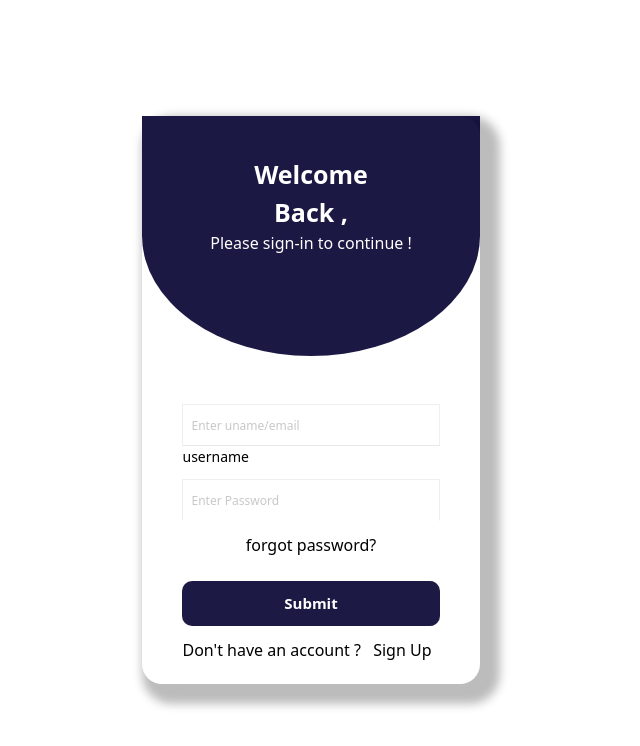
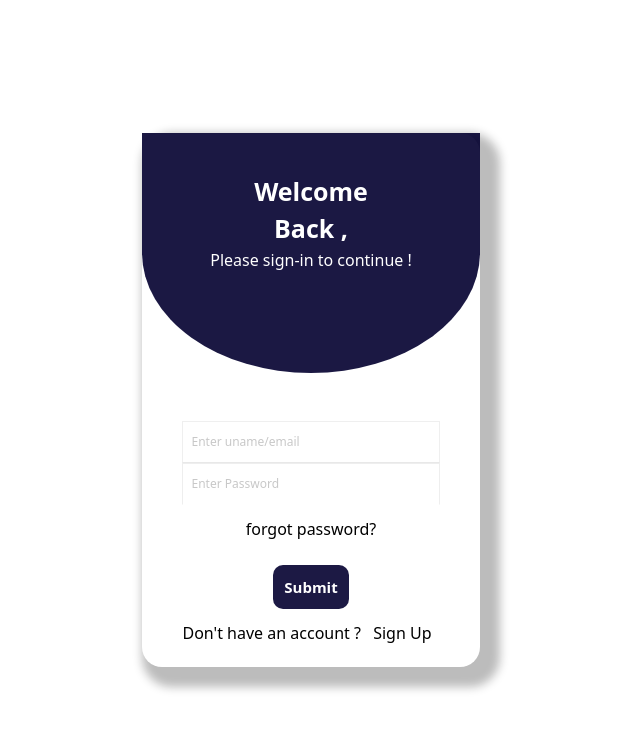
Before and after one commit to Sai-Vishwa/thoduvaanam, a React (Vite) app in the folder student/: page /login-signup in a window 1280 px wide. Shown: the top 746 px of the page, without its empty margins (329-969 px from the left). Built offline with nearby package versions, Linux system fonts and the light colour scheme.

Commit message:
submit button enabled

```diff
--- a/student/src/components/LoginSignup/LoginDiv.jsx
+++ b/student/src/components/LoginSignup/LoginDiv.jsx
@@ -7,9 +7,6 @@ function Login({setName , setPassword ,forgotpassword , setForgotPassword,unameE
     return(
     <div className=" block mt-4 mb-6 relative">
         <input type="text" placeholder="Enter uname/email" onChange={(e)=>{setName(e.target.value)}} className="p-2 w-full mb-0 mt-2"/>
-        <div className="flex items-baseline mb-3">
-        <p className={`text-sm ${unameError.style}`}>{unameError.val}</p>
-        </div>
         <input type="password" placeholder="Enter Password" onChange={(e)=>{setPassword(e.target.value)}} className={`p-2 w-full mb-0 ${forgotpassword.style}`}/>
         <div className="flex items-baseline mb-3">
         <p className={`text-sm ${passwordError.style} ${forgotpassword.style}`}>{passwordError.val}</p>
--- a/student/src/components/LoginSignup/SubmitButton.jsx
+++ b/student/src/components/LoginSignup/SubmitButton.jsx
@@ -1,5 +1,6 @@
 import { useNavigate } from 'react-router-dom';
 import Cookies from 'js-cookie';
+import './login.css'
 function SubmitButton({unameOrRno,password,type,data,setOTP,forgotpassword,setUnameError,setPasswordError}){
     const nav = useNavigate;
     function onSubmit(){
@@ -76,7 +77,7 @@ function SubmitButton({unameOrRno,password,type,data,setOTP,forgotpassword,setUn
         }
     }
     return(<>
-    <button onClick={onSubmit}>
+    <button onClick={onSubmit} className='SubmitButton'>
         Submit
     </button>
     </>)
--- a/student/src/components/LoginSignup/login.css
+++ b/student/src/components/LoginSignup/login.css
@@ -20,3 +20,17 @@ width: 100%;
   .signupdiv{
     width:30vw;
   }
+
+  .SubmitButton{
+    padding: 11px;
+    color: #fff;
+    font-size: 15px;
+    font-weight: 600;
+    border: none;
+    border-radius: 10px;
+    cursor: pointer;
+    background-color: #040130e6;
+    margin:auto;
+    text-align:center;
+    margin-top:0;
+  }
--- a/student/src/pages/LoginAndSignUpPage/Login.jsx
+++ b/student/src/pages/LoginAndSignUpPage/Login.jsx
@@ -44,9 +44,10 @@ function LoginAndSignUpPage(){
                                 unameError={unameError}
                                 passwordError={passwordError}
                                 setPasswordError={setPasswordError} />
-                                <div className="SubmitBtn">
+                                <SubmitButton />
+                                {/* <div className="SubmitBtn">
                                 <button type="submit" className={`${SubmitButton}`}> Submit</button>
-                                </div>
+                                </div> */}
                                 <p className="pt-3 pb-3">Don't have an account ? <span  onClick={()=>{setLogin("hidden");setSignup("bold");}} className={`${loginStyle} w-1/2  p-2 cursor-pointer bg-transparent`}>Sign Up</span></p>
                   </div>
 
@@ -61,9 +62,12 @@ function LoginAndSignUpPage(){
                     <Signup
                                 signupData={signupData}
                                 setSignupData={setSignupData}/>
-                                 <div className="SubmitBtn">
+
+                                <SubmitButton />
+
+                                 {/* <div className="SubmitBtn">
                                 <button type="submit" className={`${SubmitButton}`}> Submit</button>
-                                </div>
+                                </div> */}
                                 <div className="Signin pt-3 pb-2"> <p>Already have an account ? <span  onClick={()=>{setLogin("block");setSignup("hidden");}} className={`${loginStyle} w-1/2 bg-transparent p-2 cursor-pointer pb-3`}>Sign In</span></p></div>
                     </div>
 
--- a/student/src/pages/LoginAndSignUpPage/index.css
+++ b/student/src/pages/LoginAndSignUpPage/index.css
@@ -30,19 +30,7 @@
     margin:40px;
     margin-bottom:10px;
 }
-.SubmitBtn{
-  padding: 11px;
-  color: #fff;
-  font-size: 15px;
-  font-weight: 600;
-  border: none;
-  border-radius: 10px;
-  cursor: pointer;
-  background-color: #040130e6;
-  margin:auto;
-  text-align:center;
-  margin-top:0;
-}
+
 .signup{
     padding:10px;
     padding-bottom:10px;
```
Also changed, not shown: 1 other file (tests, documents, lock files or other folders).
